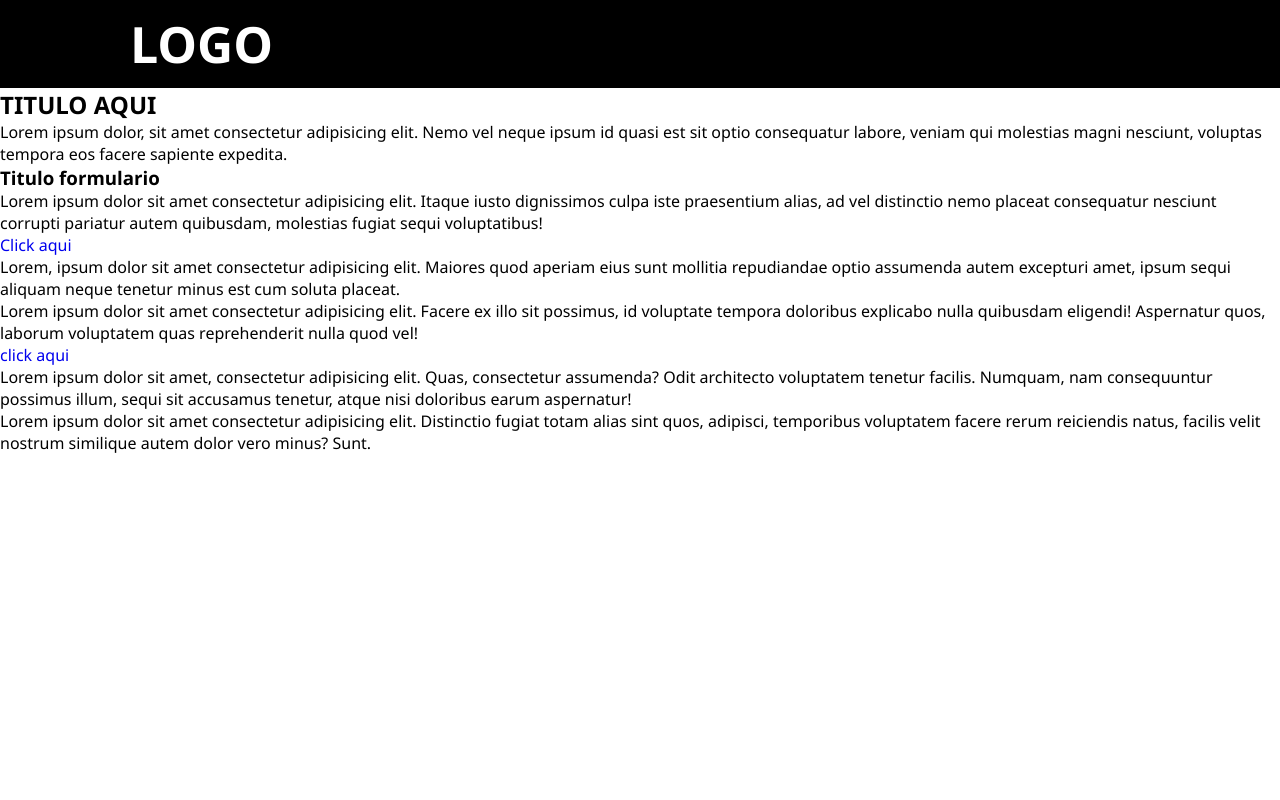
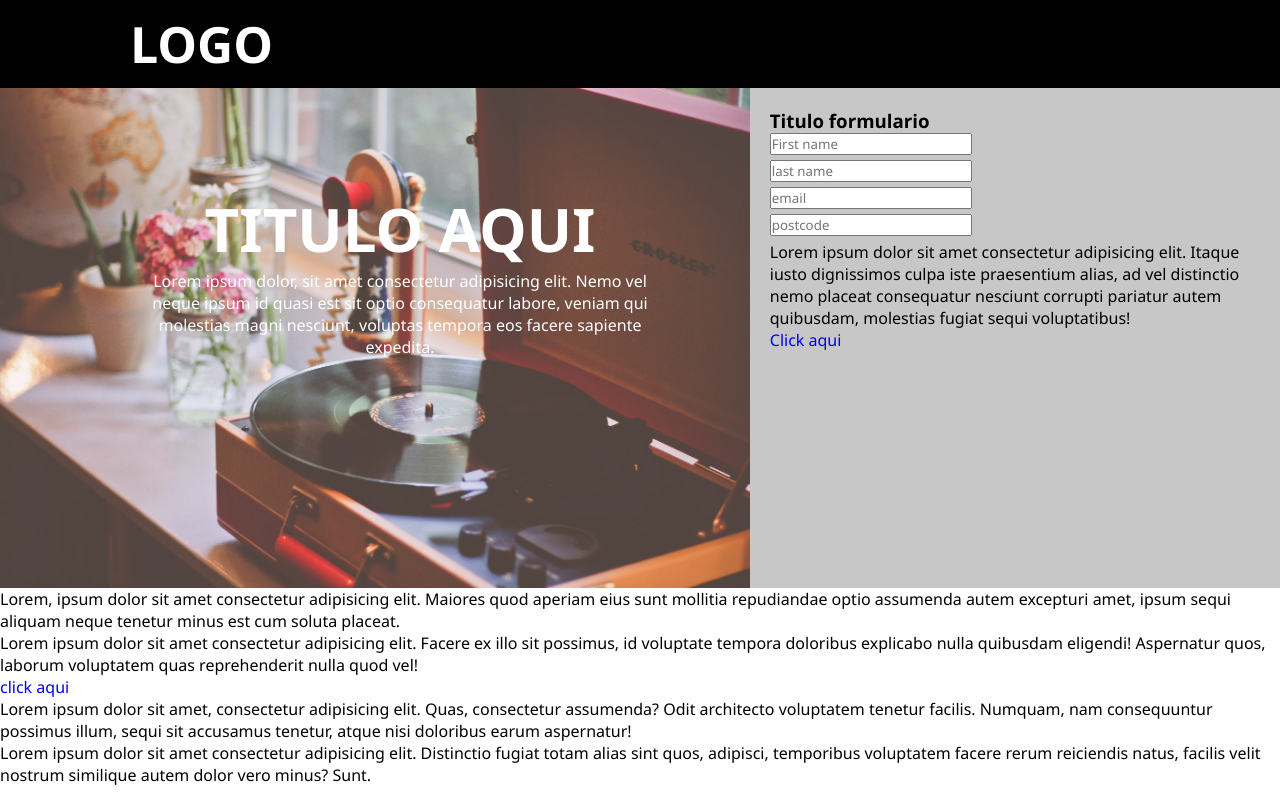
Before and after one commit to Naerie/Eva1-front-end, a plain HTML site: page index.html in a window 1280 px wide. Drawn offline with Linux system fonts and the light colour scheme.

Commit message:
imagen añadida
imagen del banner añadida a index y en css se puso el texto sobre ella

```diff
--- a/assets/css/style.css
+++ b/assets/css/style.css
@@ -16,3 +16,45 @@ header{
     text-transform: uppercase;
     margin: 120px;
 }
+
+.banner{
+    background-color: pink;
+    position: relative;
+    display: flex;
+}
+
+.banner img{
+    height: 500px;
+    opacity: 85%;
+
+}
+
+.formulario{
+    background-color: #c7c7c7;
+    padding: 20px;
+}
+
+
+
+.texto{
+    text-align: center;
+    color: white;
+    position: absolute;
+    width: 500px;
+    padding-left: 150px;
+    padding-top: 100px;
+}
+
+.texto h1{
+    font-weight: 800;
+    font-size: 60px;
+}
+.texto p{
+    font-weight: 500;
+
+}
+
+input{
+    display: block;
+    margin-bottom: 5px;
+}
--- a/index.html
+++ b/index.html
@@ -12,17 +12,22 @@
     </header>
     <section class="home-content">
         <div class="banner">
+            <img src="assets/img/recordplayer.jpg" alt="">
             <div class="texto">
                 <h1>TITULO AQUI </h1>
                 <p>Lorem ipsum dolor, sit amet consectetur adipisicing elit. Nemo vel neque ipsum id quasi est sit optio consequatur labore, veniam qui molestias magni nesciunt, voluptas tempora eos facere sapiente expedita.</p>
             </div>
             <div class="formulario">
                 <h3>Titulo formulario</h3>
+                <input type="text" name="" id="" placeholder="First name">
+                <input type="text" placeholder="last name">
+                <input type="text" placeholder="email">
+                <input type="text" placeholder="postcode">
                 <p>Lorem ipsum dolor sit amet consectetur adipisicing elit. Itaque iusto dignissimos culpa iste praesentium alias, ad vel distinctio nemo placeat consequatur nesciunt corrupti pariatur autem quibusdam, molestias fugiat sequi voluptatibus!</p>
                 <a href="#" class="btn">Click aqui</a>
 
             </div>
-        </div>
+            </div>
         <div class="content">
             <p>Lorem, ipsum dolor sit amet consectetur adipisicing elit. Maiores quod aperiam eius sunt mollitia repudiandae optio assumenda autem excepturi amet, ipsum sequi aliquam neque tenetur minus est cum soluta placeat.</p>
             <p>Lorem ipsum dolor sit amet consectetur adipisicing elit. Facere ex illo sit possimus, id voluptate tempora doloribus explicabo nulla quibusdam eligendi! Aspernatur quos, laborum voluptatem quas reprehenderit nulla quod vel!</p>
```
Also changed, not shown: assets/img/recordplayer.jpg (added).
